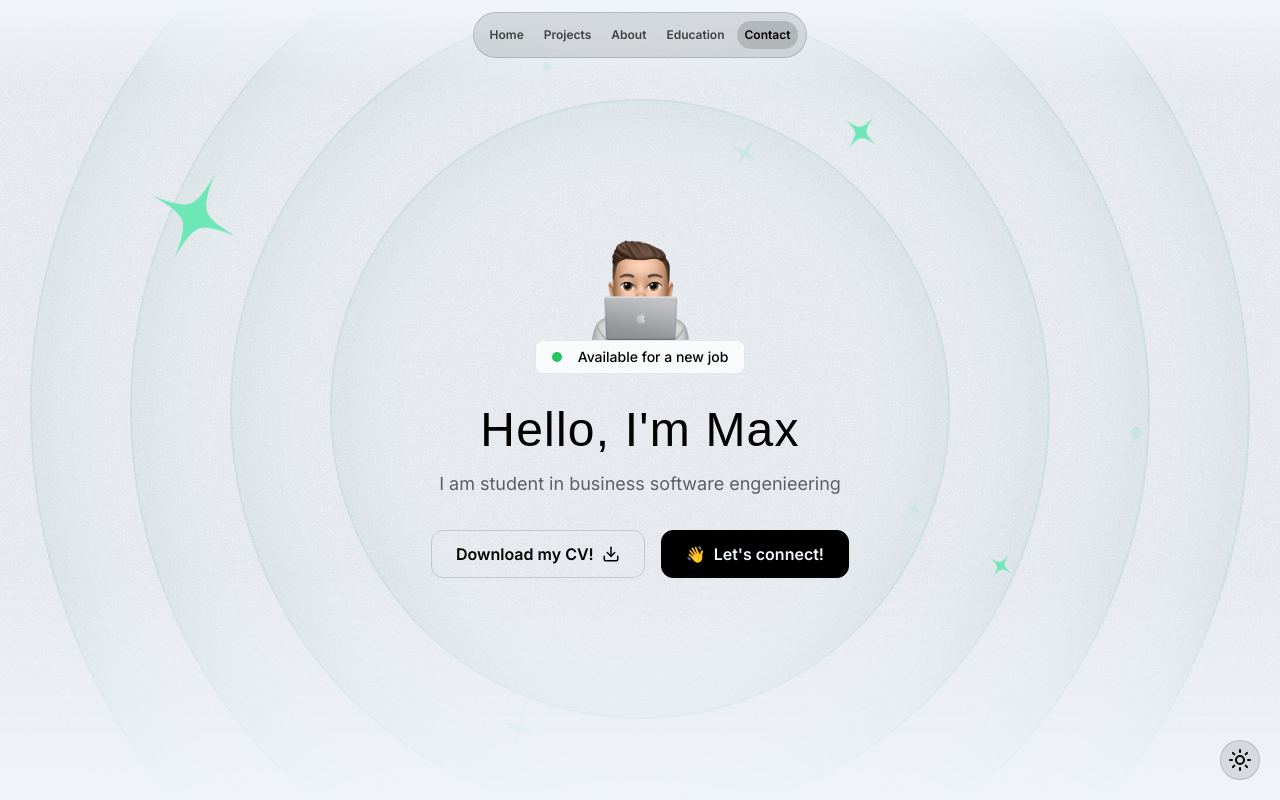
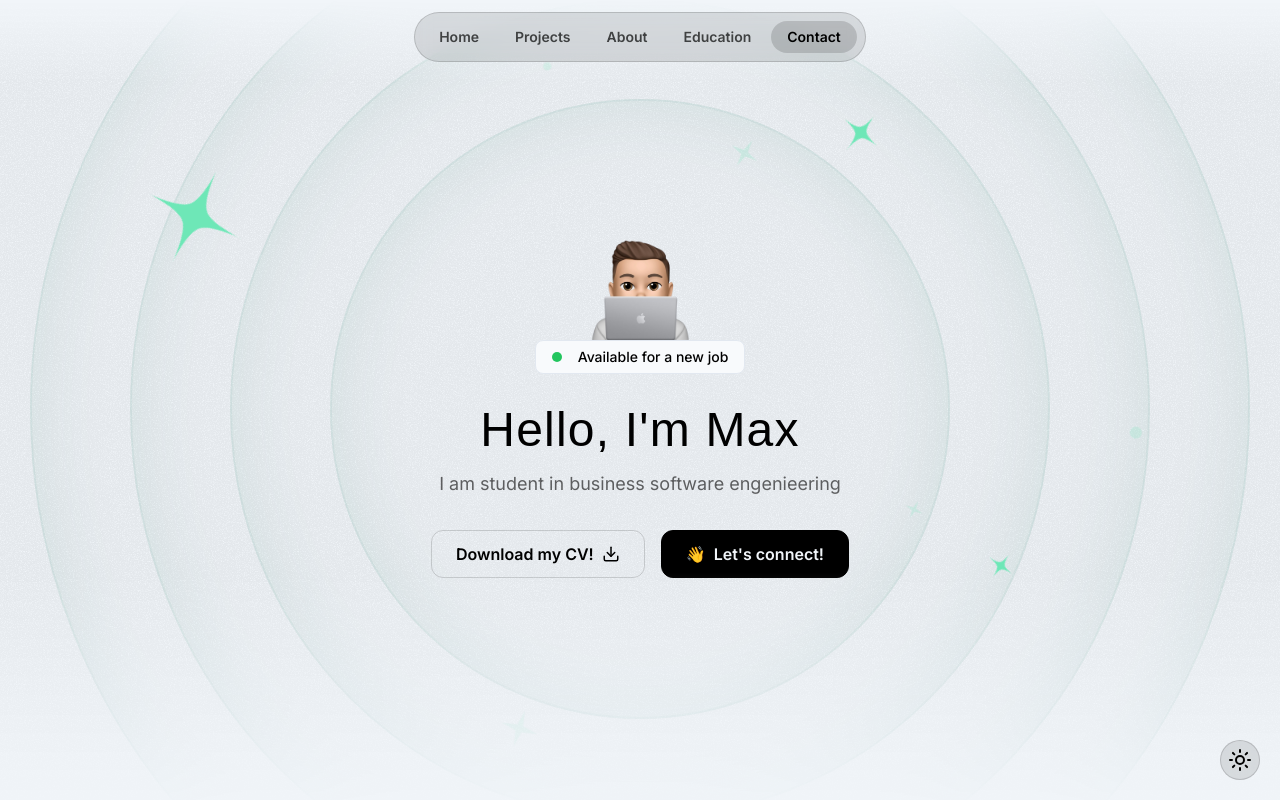
Before and after one commit to maxsiegel2000/portfolio-website, a Next.js app: page / in a window 1280 px wide. Shown: the top 800 px of the page. Built offline with nearby package versions, Linux system fonts and the light colour scheme; a web font is replaced by a local one; what @designbycode/tailwindcss-mask-image would draw is missing.

Commit message:
changing bug that dont changing text size and padding on different sizes

```diff
--- a/src/app/globals.css
+++ b/src/app/globals.css
@@ -9,7 +9,7 @@
 		pointer-events: auto;
 	  }
 	.nav-item{
-		@apply px-4 sm:px-2 py-1.5 rounded-full dark:text-white/70 text-black/70 text-sm sm:text-xs font-semibold dark:hover:text-white hover:text-black duration-300
+		@apply md:px-4 sm:px-2 py-1.5 rounded-full dark:text-white/70 text-black/70 md:text-sm sm:text-xs font-semibold dark:hover:text-white hover:text-black duration-300
 	}
 	.hero-ring{
 		@apply absolute inset-0 border-2 top-1/2 left-1/2 -translate-x-1/2 -translate-y-1/2 rounded-full dark:border-emerald-300/5 border-emerald-700/10 shadow-[0_0_80px_inset] dark:shadow-emerald-300/5 shadow-emerald-700/10
```
